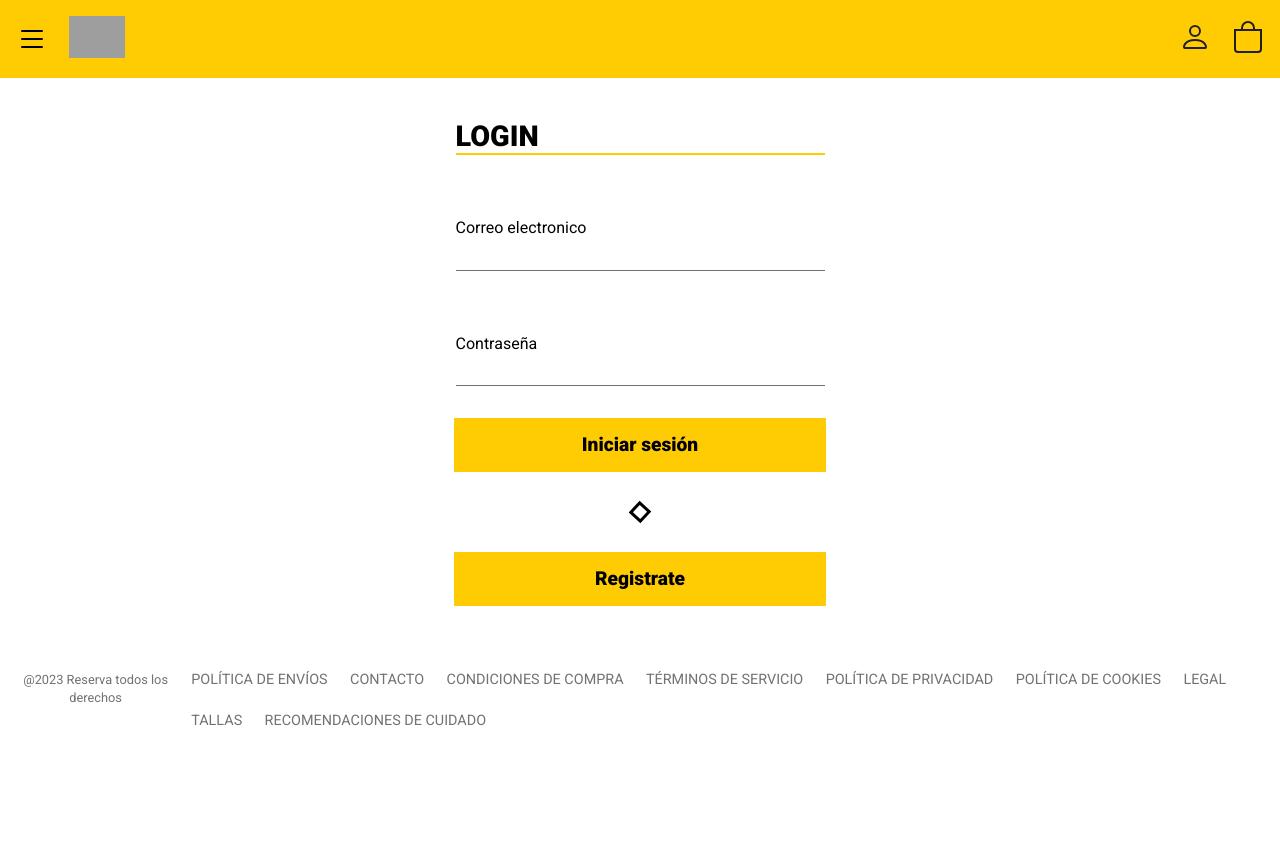
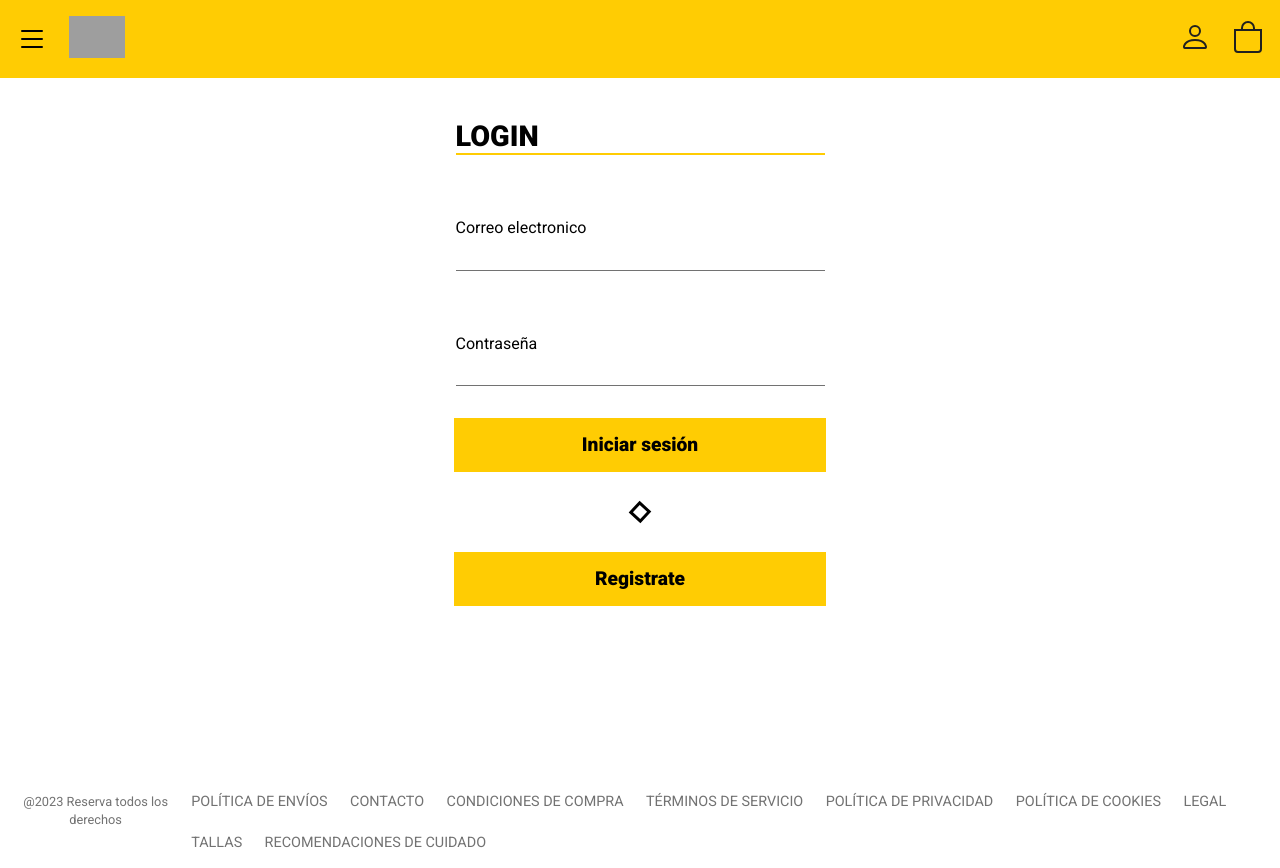
Before and after one commit to carlosjesus954/Tienda-Ogs, a React (Vite) app: page /contact/registro/contact in a window 1280 px wide. Before the commit the page ends 800 px from the top, so only its background shows below. Built offline with nearby package versions, Linux system fonts and the light colour scheme; grey boxes are pictures that could not be loaded.

Commit message:
Añadiendo algunas cosas de css

```diff
--- a/app/css/layout/index.css
+++ b/app/css/layout/index.css
@@ -641,6 +641,11 @@
   text-align: center;
   padding: 1rem;
 }
+@media screen and (min-width: 1250px) {
+  .Contact {
+    height: 80vh;
+  }
+}
 .Contact-h2 {
   text-align: start;
   margin-bottom: 4rem;
--- a/src/app/hooks/useClickId.js
+++ b/src/app/hooks/useClickId.js
@@ -9,7 +9,7 @@ export const useClickId = () => {
 
   const onClickHidden = (id, formState) => {
     if (!formState[id]) {
-      setClickId("");
+      setClickId(null);
     }
   };
   return {
--- a/src/scss/layout/_contact.scss
+++ b/src/scss/layout/_contact.scss
@@ -4,6 +4,9 @@
 .Contact {
   text-align: center;
   padding: 1rem;
+  @include m.desktop {
+    height: 80vh;
+  }
   &-h2 {
     text-align: start;
     margin-bottom: 4rem;
```
Also changed, not shown: 1 other file (tests, documents, lock files or other folders).
